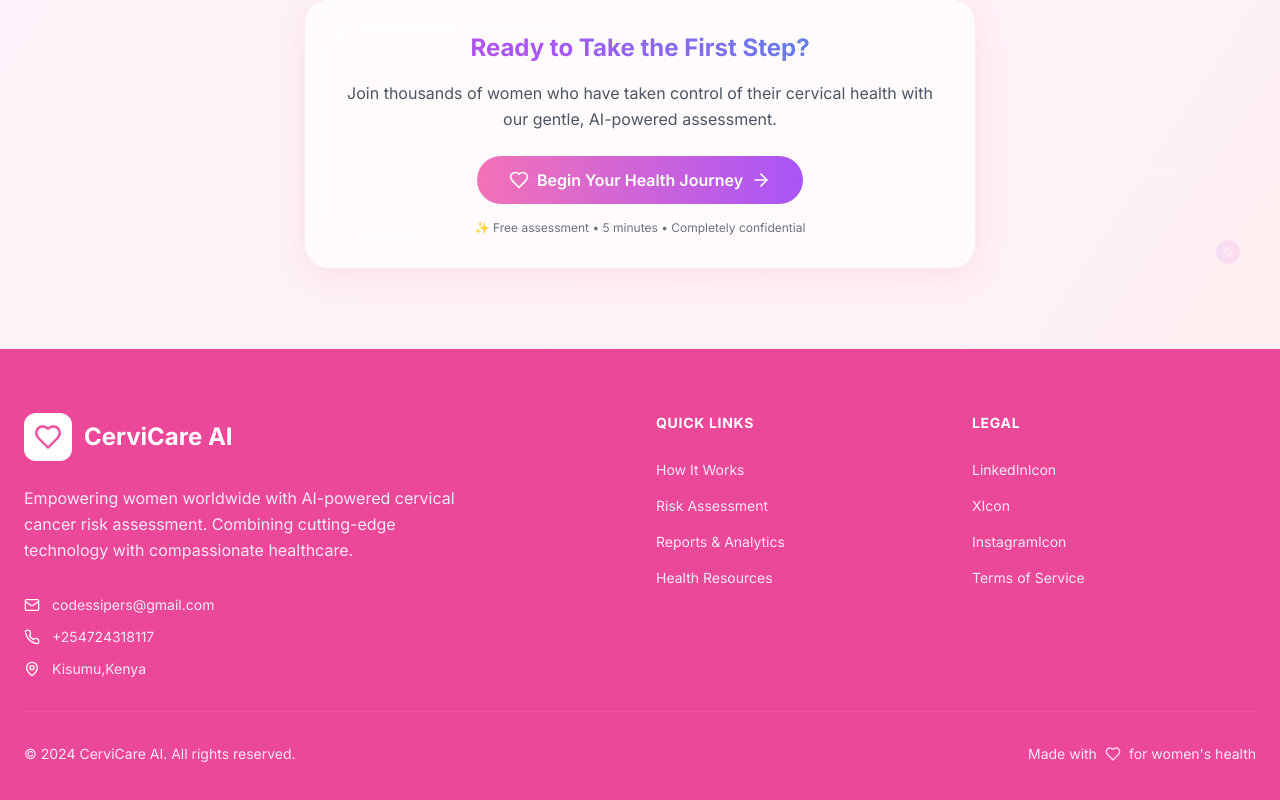
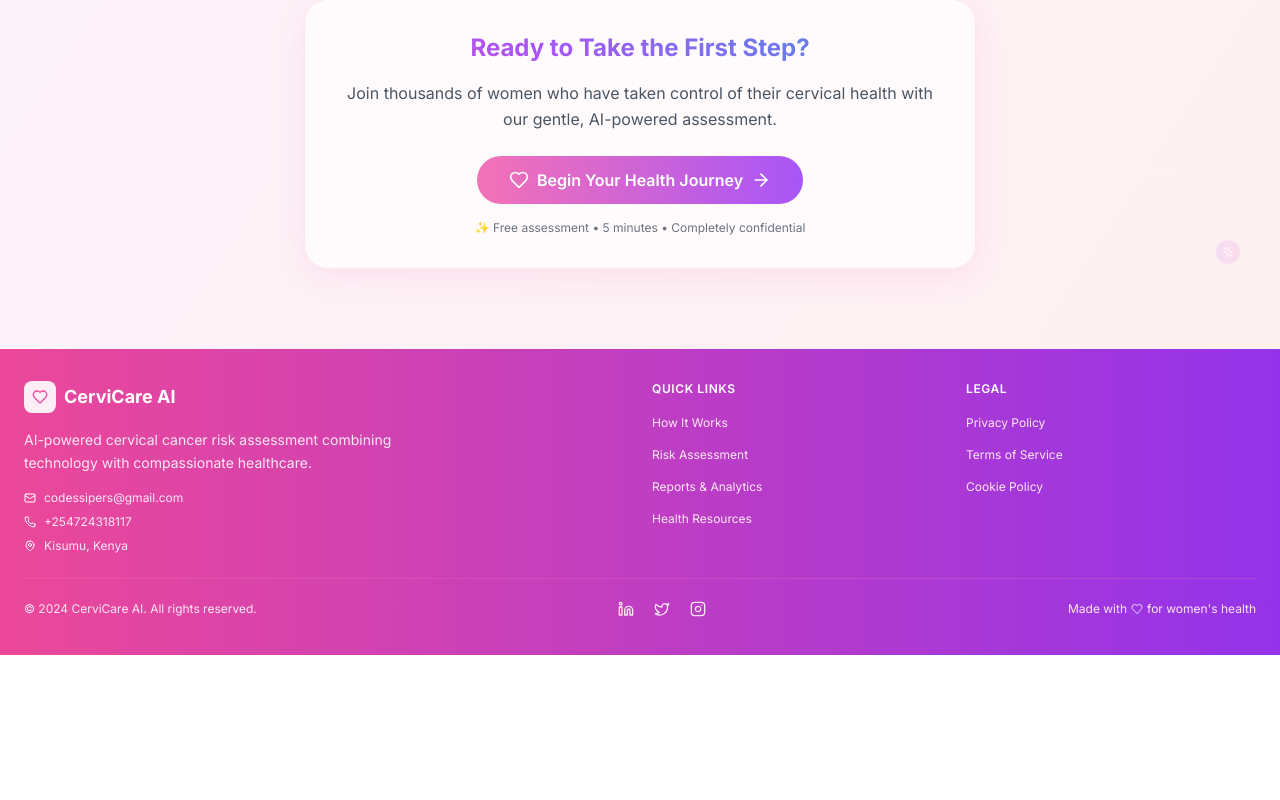
Before and after one commit to nyagooh/CervCareAI, a Next.js app in the folder my-frontend/: page / in a window 1280 px wide. Shown: the part 3721-4521 px from the top of the page. After the commit the page ends 4376 px from the top, so only its background shows below. Built offline with nearby package versions, Linux system fonts and the light colour scheme.

Commit message:
chore:Add footer component with quicklinks,social media links

```diff
--- a/my-frontend/src/app/components/footer.tsx
+++ b/my-frontend/src/app/components/footer.tsx
@@ -1,6 +1,6 @@
 'use client';
 import React from 'react';
-import {Heart, Mail, Phone, MapPin, LinkedinIcon, XIcon, InstagramIcon}from 'lucide-react';
+import {Heart, Mail, Phone, MapPin, Linkedin, Twitter, Instagram}from 'lucide-react';
 
 const Footer = () => {
     const quickLinks = [
@@ -9,86 +9,112 @@ const Footer = () => {
         { name: 'Reports & Analytics', href: '/reports' },
         { name: 'Health Resources', href: '#resources' }
       ];
-      const SocialMedia = [
-        { name: 'LinkedInIcon', href: 'https://www.linkedin.com/company/codessipers/?viewAsMember=true' },
-        { name: 'XIcon', href: 'https://x.com/Codessipers' },
-        { name: 'InstagramIcon', href: 'https://www.instagram.com/codessipers/' },
-        { name: 'Terms of Service', href: '#terms' }
+      const socialMedia = [
+        { name: 'LinkedIn', href: 'https://www.linkedin.com/company/codessipers/?viewAsMember=true', icon: Linkedin },
+        { name: 'Twitter', href: 'https://x.com/Codessipers', icon: Twitter },
+        { name: 'Instagram', href: 'https://www.instagram.com/codessipers/', icon: Instagram }
+      ];
+
+      const legalLinks = [
+        { name: 'Privacy Policy', href: '#privacy' },
+        { name: 'Terms of Service', href: '#terms' },
+        { name: 'Cookie Policy', href: '#cookies' }
       ];
       return (
-        <footer className="relative bg-pink-500">
-          <div className="max-w-7xl mx-auto px-6 py-16 relative z-10">
-            <div className="grid grid-cols-1 lg:grid-cols-4 gap-8">
+        <footer className="relative bg-gradient-to-r from-pink-500 to-purple-600">
+          <div className="max-w-7xl mx-auto px-6 py-8 relative z-10">
+            <div className="grid grid-cols-1 md:grid-cols-2 lg:grid-cols-4 gap-6">
               {/* Brand Section */}
               <div className="lg:col-span-2">
-                <div className="flex items-center gap-3 mb-6">
-                  <div className="w-12 h-12 bg-white rounded-xl flex items-center justify-center">
-                    <Heart className="w-7 h-7 text-pink-500 gentle-heartbeat" />
+                <div className="flex items-center gap-2 mb-4">
+                  <div className="w-8 h-8 bg-white/90 backdrop-blur-sm rounded-lg flex items-center justify-center">
+                    <Heart className="w-4 h-4 text-pink-500 gentle-heartbeat" />
                   </div>
-                  <span className="text-2xl font-bold text-white">CerviCare AI</span>
+                  <span className="text-lg font-bold text-white">CerviCare AI</span>
                 </div>
 
-                <p className="text-pink-100 mb-8 leading-relaxed max-w-md">
-                  Empowering women worldwide with AI-powered cervical cancer risk assessment.
-                  Combining cutting-edge technology with compassionate healthcare.
+                <p className="text-pink-100 mb-4 leading-relaxed max-w-sm text-sm">
+                  AI-powered cervical cancer risk assessment combining technology with compassionate healthcare.
                 </p>
 
-                <div className="space-y-3">
-                  <div className="flex items-center gap-3 text-pink-100">
-                    <Mail className="w-4 h-4 text-white" />
-                    <span className="text-sm">codessipers@gmail.com</span>
+                <div className="space-y-2">
+                  <div className="flex items-center gap-2 text-pink-100">
+                    <Mail className="w-3 h-3 text-white" />
+                    <span className="text-xs">codessipers@gmail.com</span>
                   </div>
-                  <div className="flex items-center gap-3 text-pink-100">
-                    <Phone className="w-4 h-4 text-white" />
-                    <span className="text-sm">+254724318117</span>
+                  <div className="flex items-center gap-2 text-pink-100">
+                    <Phone className="w-3 h-3 text-white" />
+                    <span className="text-xs">+254724318117</span>
                   </div>
-                  <div className="flex items-center gap-3 text-pink-100">
-                    <MapPin className="w-4 h-4 text-white" />
-                    <span className="text-sm">Kisumu,Kenya</span>
+                  <div className="flex items-center gap-2 text-pink-100">
+                    <MapPin className="w-3 h-3 text-white" />
+                    <span className="text-xs">Kisumu, Kenya</span>
                   </div>
                 </div>
               </div>
 
               {/* Quick Links */}
               <div>
-                <h3 className="font-bold text-white mb-6 tracking-wider text-sm">QUICK LINKS</h3>
-                <ul className="space-y-3">
+                <h3 className="font-semibold text-white mb-3 text-xs tracking-wider">QUICK LINKS</h3>
+                <ul className="space-y-2">
                   {quickLinks.map((link, index) => (
                     <li key={index}>
-                      <a href={link.href} className="text-pink-100 hover:text-white transition-colors duration-300 text-sm">
+                      <a href={link.href} className="text-pink-100 hover:text-white transition-colors duration-300 text-xs hover:underline">
                         {link.name}
                       </a>
                     </li>
                   ))}
                 </ul>
               </div>
+
+              {/* Legal Links */}
               <div>
-            <h3 className="font-bold text-white mb-6 tracking-wider text-sm">LEGAL</h3>
-            <ul className="space-y-3">
-              {SocialMedia.map((link, index) => (
-                <p key={index}>
-                  <a href={link.href} className="text-pink-100 hover:text-white transition-colors duration-300 text-sm">
+                <h3 className="font-semibold text-white mb-3 text-xs tracking-wider">LEGAL</h3>
+                <ul className="space-y-2">
+                  {legalLinks.map((link, index) => (
+                    <li key={index}>
+                      <a href={link.href} className="text-pink-100 hover:text-white transition-colors duration-300 text-xs hover:underline">
                         {link.name}
                       </a>
-                </p>
+                    </li>
                   ))}
                 </ul>
               </div>
             </div>
-         <div className="mt-8 pt-8 border-t border-pink-400/30">
-          <div className="flex flex-col md:flex-row items-center justify-between gap-4">
-            <div className="text-pink-100 text-sm">
+
+            <div className="mt-6 pt-4 border-t border-pink-400/30">
+              <div className="flex flex-col sm:flex-row items-center justify-between gap-3">
+                <div className="text-pink-100 text-xs">
                   © 2024 CerviCare AI. All rights reserved.
                 </div>
 
-            <div className="text-pink-100 text-sm flex items-center gap-2">
-              Made with <Heart className="w-4 h-4 text-white animate-pulse" /> for women's health
+                {/* Social Media Icons */}
+                <div className="flex items-center gap-2">
+                  {socialMedia.map((social, index) => {
+                    const IconComponent = social.icon;
+                    return (
+                      <a
+                        key={index}
+                        href={social.href}
+                        target="_blank"
+                        rel="noopener noreferrer"
+                        className="text-pink-100 hover:text-white transition-colors duration-300 p-1.5 hover:bg-pink-400/20 rounded-md"
+                        aria-label={social.name}
+                      >
+                        <IconComponent className="w-4 h-4" />
+                      </a>
+                    );
+                  })}
+                </div>
+
+                <div className="text-pink-100 text-xs flex items-center gap-1">
+                  Made with <Heart className="w-3 h-3 text-white animate-pulse" /> for women's health
                 </div>
               </div>
             </div>
           </div>
         </footer>
       );
+};
 
-    };
 export default Footer;
```
Lines whose indentation alone changed are shown as unchanged.
